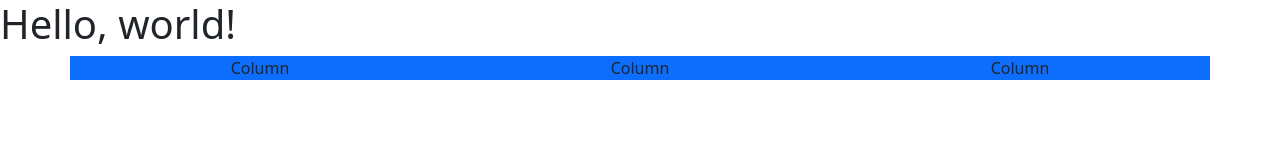
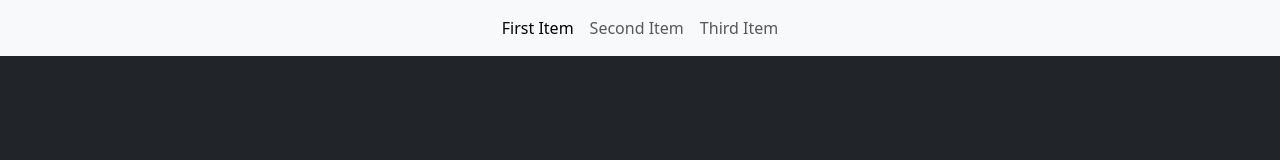
Before and after one commit to TTerjesen/tterjesen.github.io, a plain HTML site: page index.html in a window 1280 px wide. Drawn offline with nearby package versions, Linux system fonts and the light colour scheme.

Commit message:
Update index.html

```diff
--- a/index.html
+++ b/index.html
@@ -3,28 +3,26 @@
   <head>
     <meta charset="utf-8">
     <meta name="viewport" content="width=device-width, initial-scale=1">
-    <title>Bootstrap demo</title>
+    <title>TTerjesen</title>
     <link href="https://cdn.jsdelivr.net/npm/bootstrap@5.3.3/dist/css/bootstrap.min.css" rel="stylesheet" integrity="sha384-QWTKZyjpPEjISv5WaRU9OFeRpok6YctnYmDr5pNlyT2bRjXh0JMhjY6hW+ALEwIH" crossorigin="anonymous">
     <script src="https://cdn.jsdelivr.net/npm/bootstrap@5.3.3/dist/js/bootstrap.bundle.min.js" async integrity="sha384-YvpcrYf0tY3lHB60NNkmXc5s9fDVZLESaAA55NDzOxhy9GkcIdslK1eN7N6jIeHz" crossorigin="anonymous"></script>
     <script src="https://cdn.jsdelivr.net/npm/@popperjs/core@2.11.8/dist/umd/popper.min.js" async integrity="sha384-I7E8VVD/ismYTF4hNIPjVp/Zjvgyol6VFvRkX/vR+Vc4jQkC+hVqc2pM8ODewa9r" crossorigin="anonymous"></script>
     <script src="https://cdn.jsdelivr.net/npm/bootstrap@5.3.3/dist/js/bootstrap.min.js" async integrity="sha384-0pUGZvbkm6XF6gxjEnlmuGrJXVbNuzT9qBBavbLwCsOGabYfZo0T0to5eqruptLy" crossorigin="anonymous"></script>
   </head>
-  <body>
-    <h1>Hello, world!</h1>
 
+  <body class="bg-dark">
+    <nav class="navbar navbar-expand-lg bg-body-tertiary">
+        <div class="container-fluid justify-content-center">
+            <div id="navcol-1" class="collapse navbar-collapse flex-grow-0">
 
-    <div class="container text-center">
-        <div class="row">
-            <div class="col bg-primary">
-                Column
+              <ul class="navbar-nav text-center">
+                <li class="nav-item"><a class="nav-link active" href="#">First Item</a></li>
+
+                <li class="nav-item"><a class="nav-link" href="#">Second Item</a></li>
+                <li class="nav-item"><a class="nav-link" href="#">Third Item</a></li>
+              </ul>
             </div>
-            <div class="col bg-primary">
-                Column
-            </div>
-            <div class="col bg-primary">
-                Column
-            </div>
-        </div>
-    </div>
+          </div>
+    </nav>
   </body>
 </html>
```
